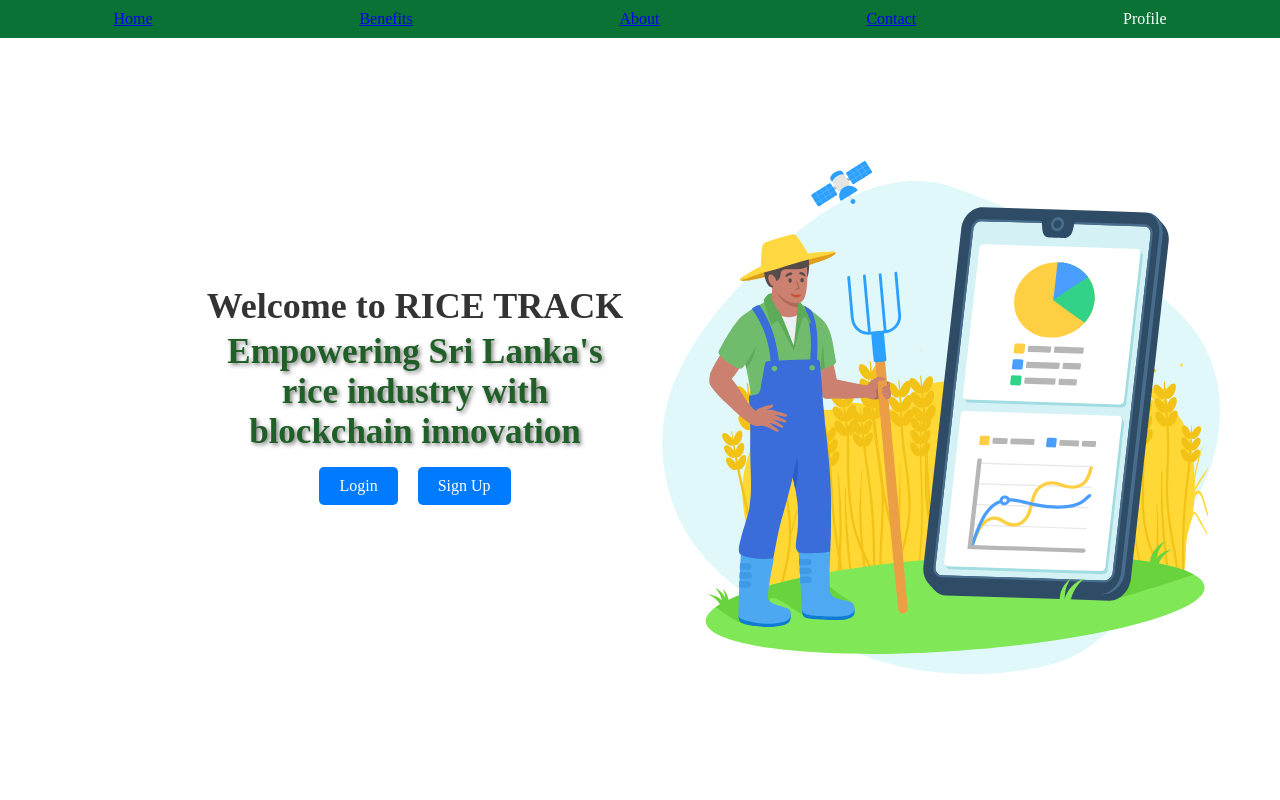
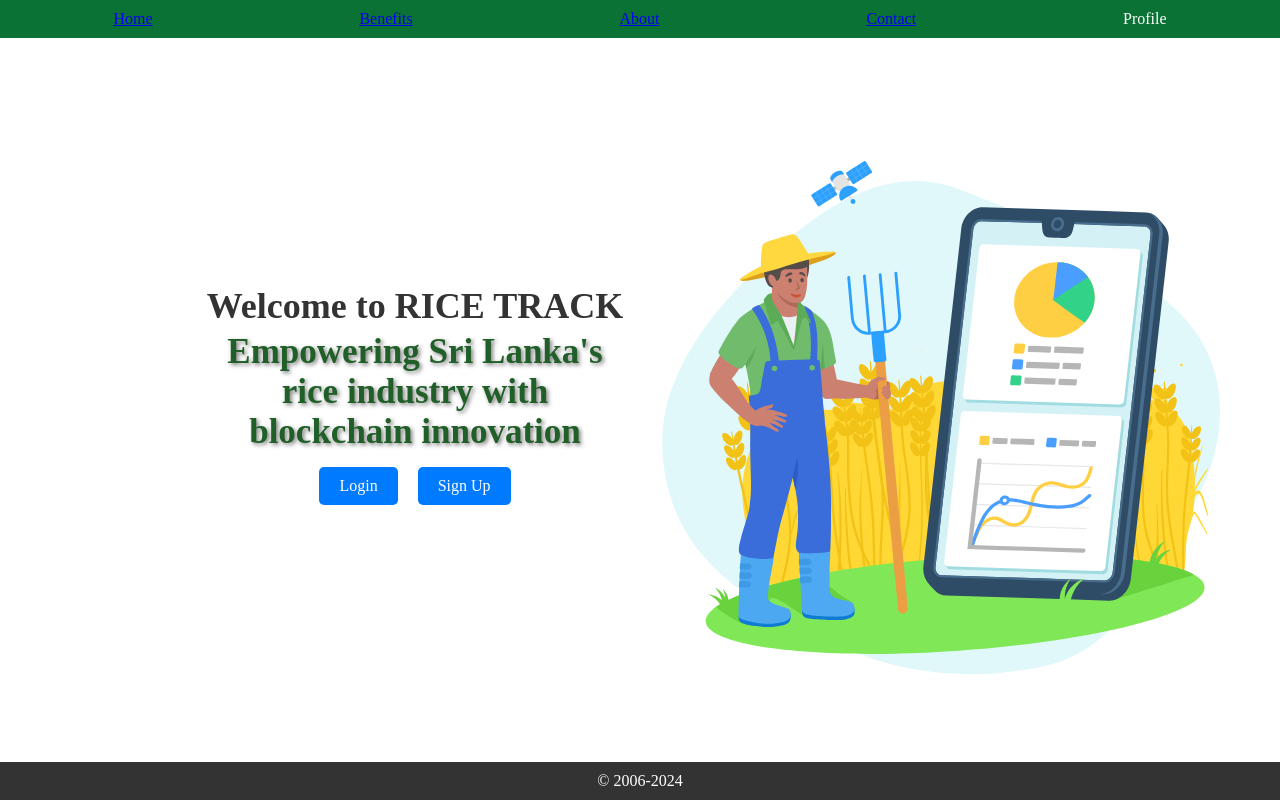
Before and after one commit to RuwiniShashipraba/Blockchain-Based-Paddy-Harvest-Management-System, a React (Create React App) app: page / in a window 1280 px wide. Shown: the top 800 px of the page. Built offline with nearby package versions, Linux system fonts and the light colour scheme.

Commit message:
add footer tag

```diff
--- a/src/components/FrontPage/Footer.js
+++ b/src/components/FrontPage/Footer.js
@@ -1,13 +1,11 @@
-import React from 'react';
+import React from "react";
 import "../../styles/firstpage.css";
 
 function Footer() {
   return (
-    <nav>
-      <ul>
-        © 2006-2024
-      </ul>
-    </nav>
+    <footer>
+      <ul>© 2006-2024</ul>
+    </footer>
   );
 }
 
```
